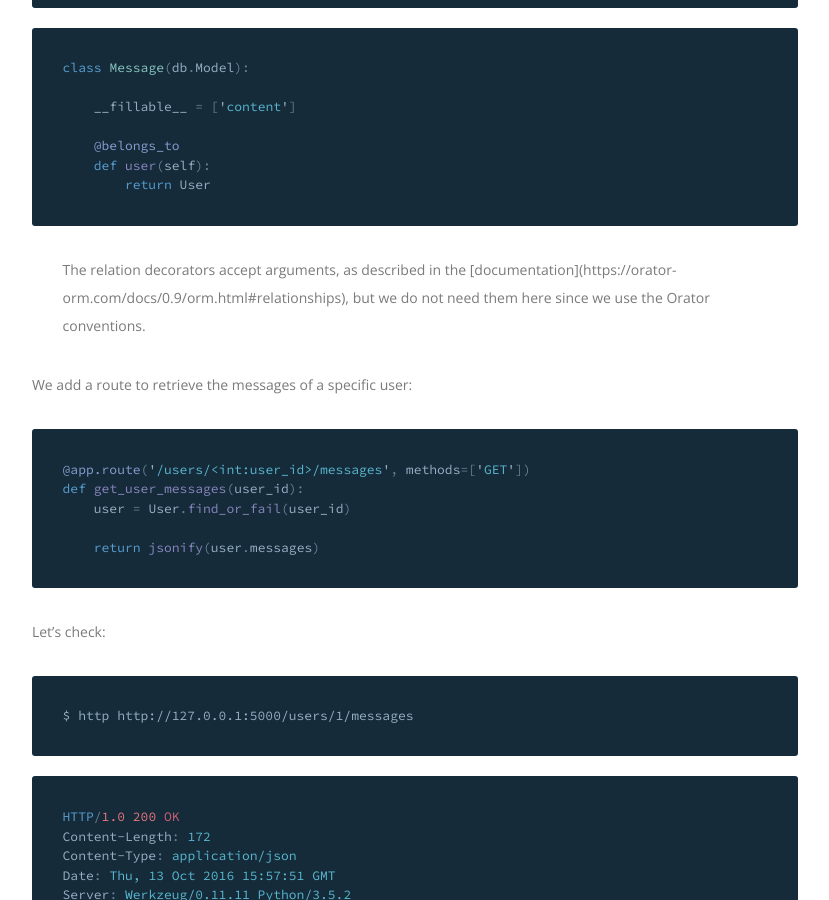
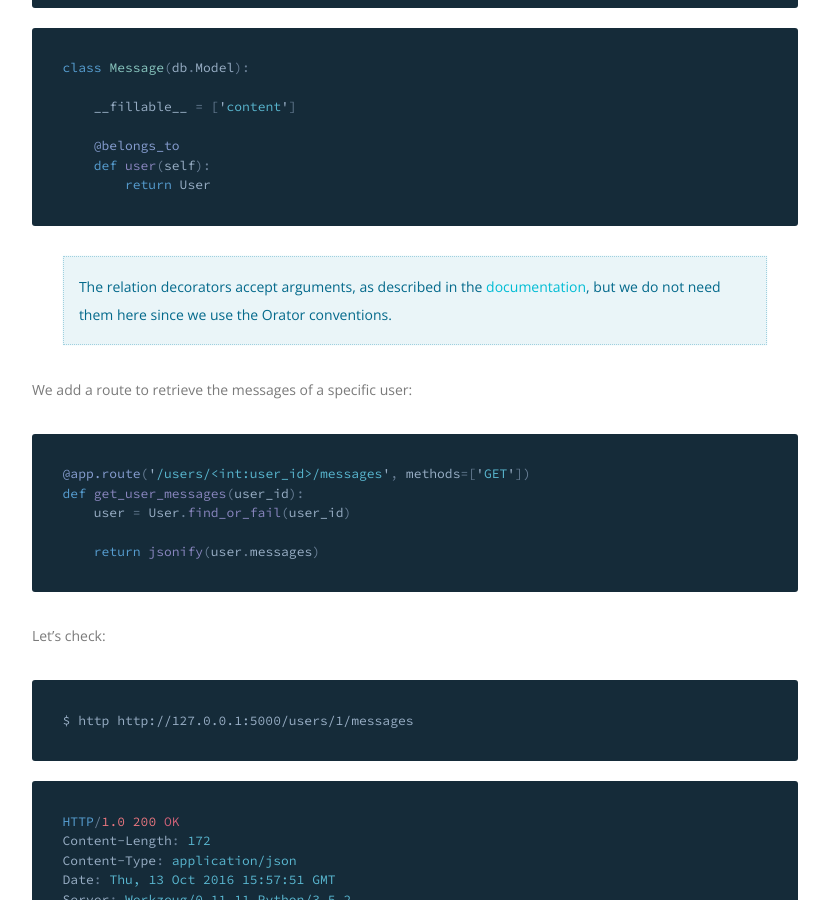
Before and after one commit to sdispater/sdispater.github.io, a Jekyll site: the page built from _posts/2016-10-13-buiding-rest-api-with-flask-orator.md, in a window 1280 px wide and 900 px high, scrolled down 12648 px. Shown: the whole window, without its empty margins (418-1247 px from the left). Built offline with Jekyll 4.4.1, drawn with Linux system fonts in a browser that asks for light colours; nearby versions of some CDN libraries; Markdown is read by kramdown in place of the engine named in the settings; comment, search, counter and statistics services are not loaded.

Commit message:
Fixes post

````diff
--- a/_posts/2016-10-13-buiding-rest-api-with-flask-orator.md
+++ b/_posts/2016-10-13-buiding-rest-api-with-flask-orator.md
@@ -520,9 +520,9 @@ class Message(db.Model):
         return User
 ```
 
-<aside>
+<aside class="note">
 
-<p>The relation decorators accept arguments, as described in the [documentation](https://orator-orm.com/docs/0.9/orm.html#relationships), but we do not need them here since we use the Orator conventions.</p>
+<p>The relation decorators accept arguments, as described in the <a href="https://orator-orm.com/docs/0.9/orm.html#relationships">documentation</a>, but we do not need them here since we use the Orator conventions.</p>
 
 </aside>
 
````
